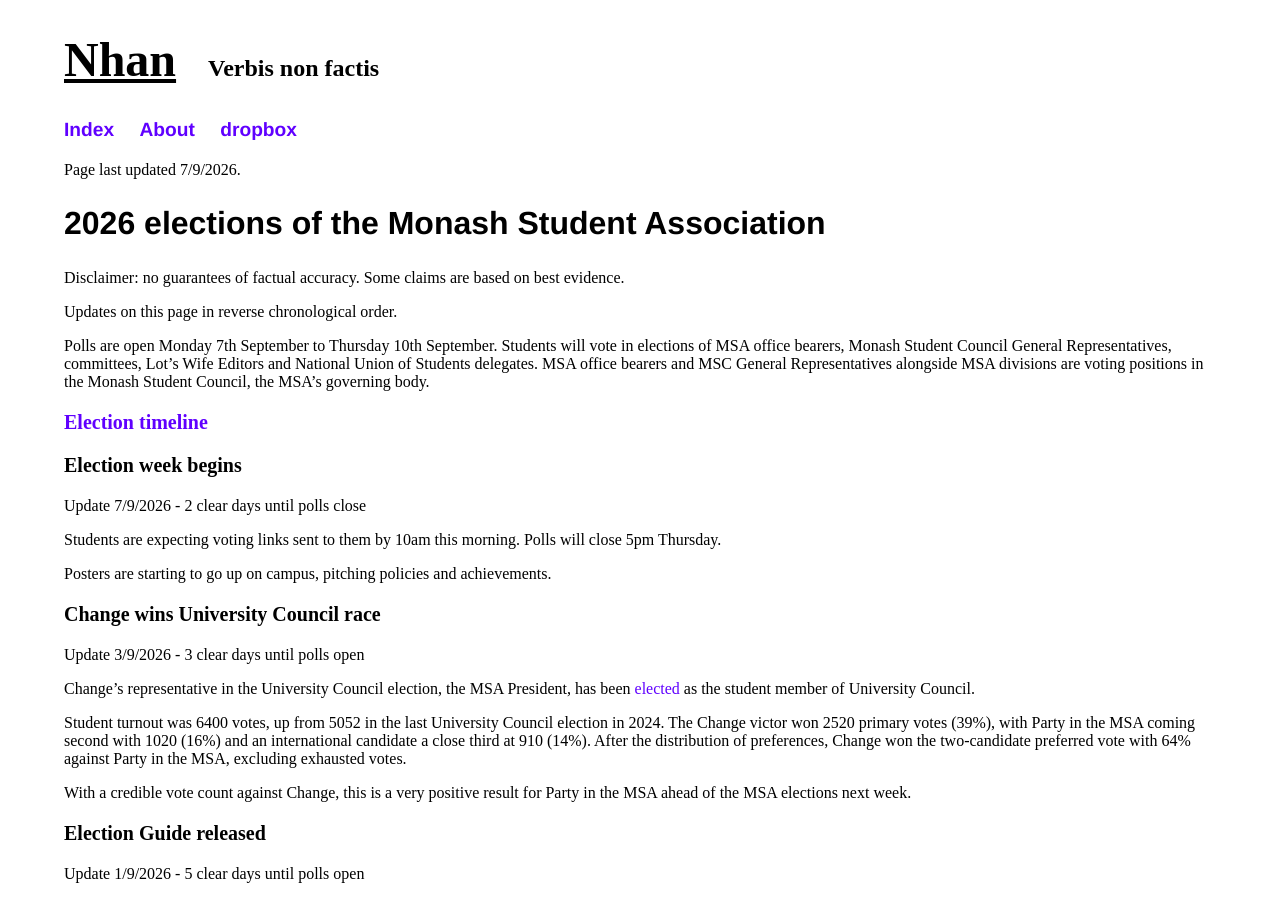
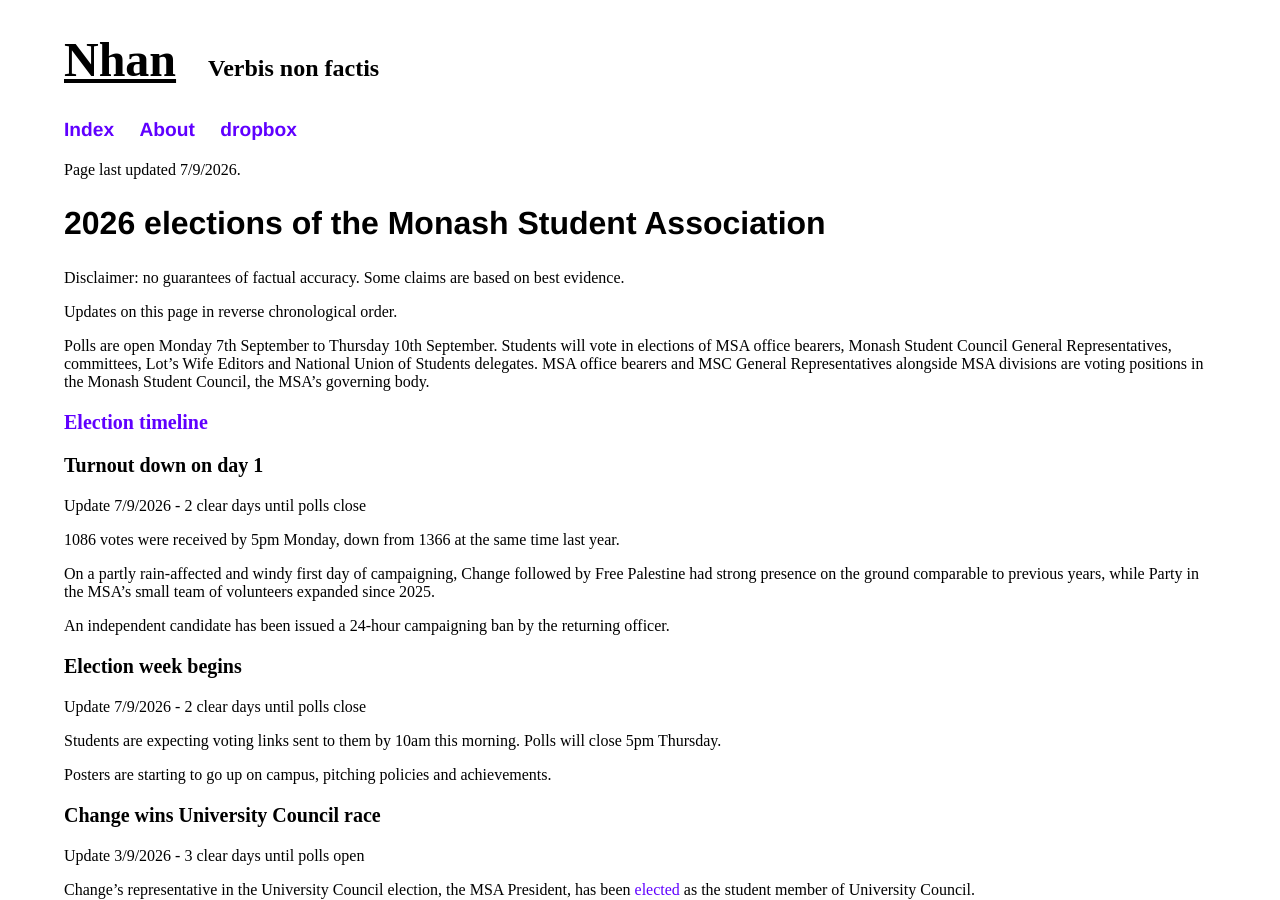
Before and after one commit to nhtnhanbn/nhtnhanbn.github.io, a Jekyll site: the page built from monash/msa26.md, in a window 1280 px wide and 900 px high. Built offline with Jekyll 4.4.1, drawn with Linux system fonts in a browser that asks for light colours.

Commit message:
Update msa26

```diff
--- a/monash/msa26.md
+++ b/monash/msa26.md
@@ -14,6 +14,16 @@
 Polls are open Monday 7th September to Thursday 10th September. Students will vote in elections of MSA office bearers, Monash Student Council General Representatives, committees, Lot's Wife Editors and National Union of Students delegates. MSA office bearers and MSC General Representatives alongside MSA divisions are voting positions in the Monash Student Council, the MSA's governing body.
 
 ### [Election timeline](https://msa.monash.edu/hubfs/MSA%20Election%20Timeline%202026.pdf)
+
+### Turnout down on day 1
+
+Update 7/9/2026 - 2 clear days until polls close
+
+1086 votes were received by 5pm Monday, down from 1366 at the same time last year.
+
+On a partly rain-affected and windy first day of campaigning, Change followed by Free Palestine had strong presence on the ground comparable to previous years, while Party in the MSA's small team of volunteers expanded since 2025.
+
+An independent candidate has been issued a 24-hour campaigning ban by the returning officer.
 
 ### Election week begins
 
```
Also changed, not shown: monash/radmon.md (+1 -1 lines).
